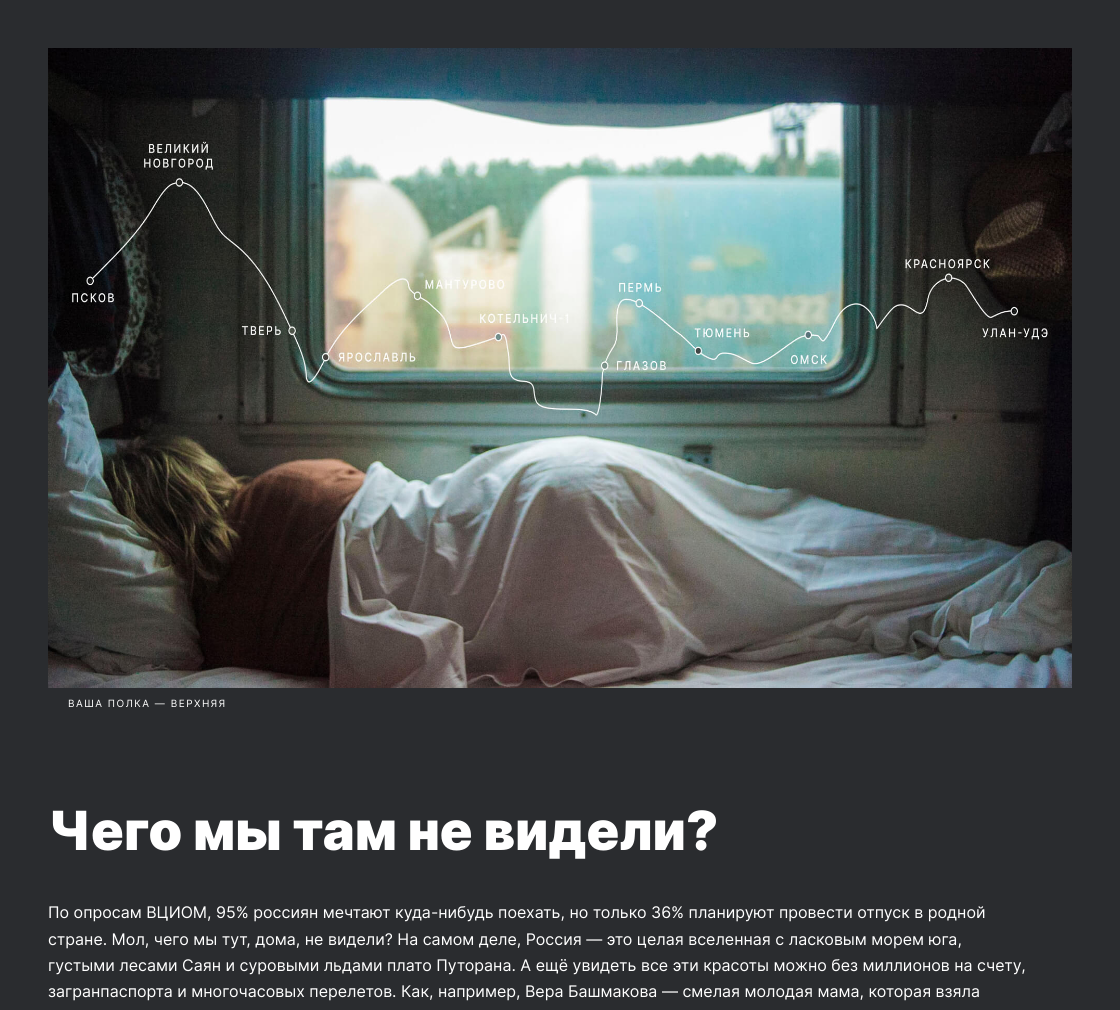
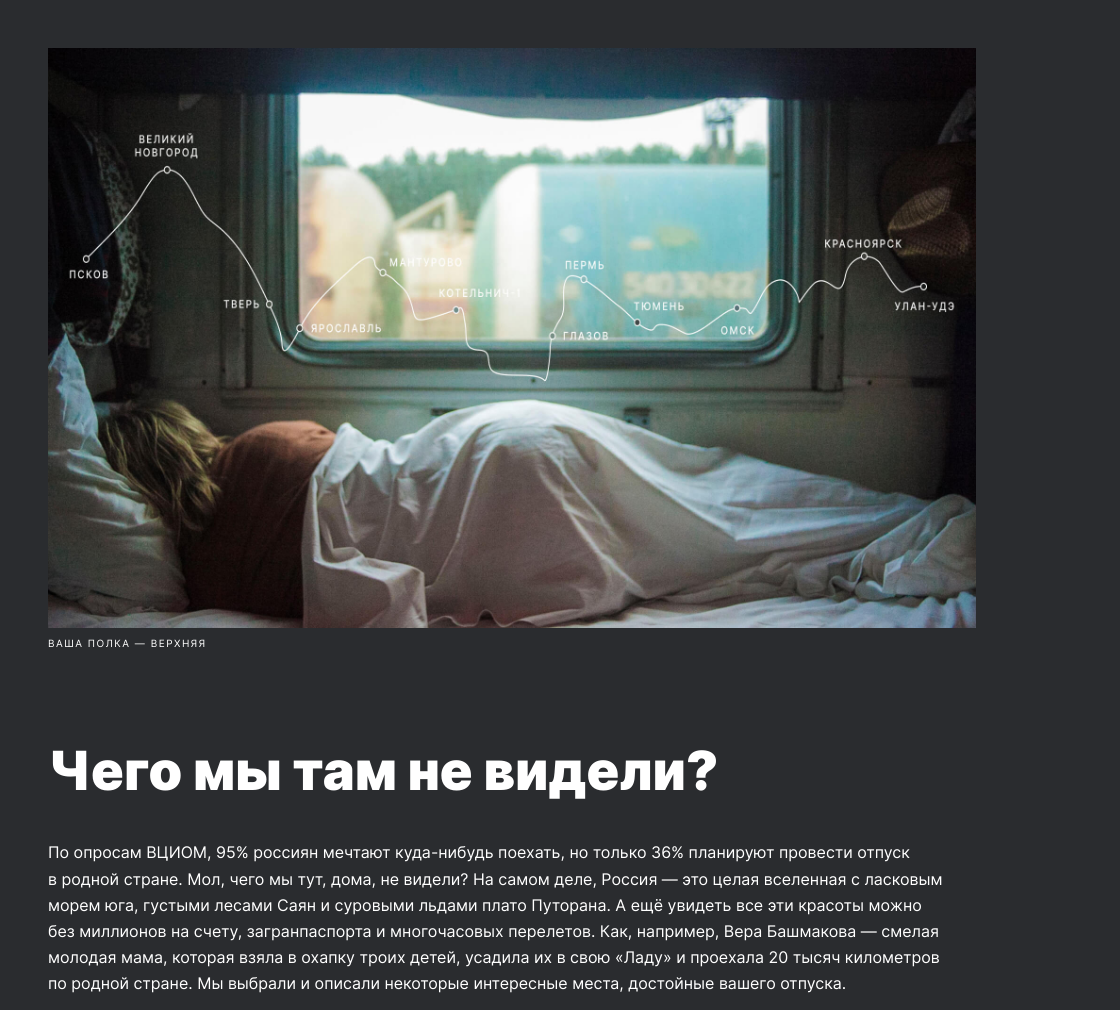
Before and after one commit to demi4ev/russian-travel, a plain HTML site: page index.html in a window 1024 px wide. Shown: the part 448-1458 px from the top of the page, 1120 px wide, since content can reach past the window. Drawn offline with Linux system fonts and the light colour scheme.

Commit message:
Fixed horizontal scroll

```diff
--- a/blocks/cover/cover.css
+++ b/blocks/cover/cover.css
@@ -27,11 +27,13 @@
 @media screen and (max-width: 767px) {
   .cover {
     margin: 64px auto 0;
+    min-height: 40vh;
   }
 }
 
 @media screen and (max-width: 1279px) and (min-width: 768px) {
   .cover {
     margin: 88px auto 0;
+    min-height: 60vh;
   }
 }
--- a/blocks/default-back/default-back.css
+++ b/blocks/default-back/default-back.css
@@ -1,4 +1,5 @@
 .default-back {
   background: #2A2C2F;
   margin: 0 auto;
+  overflow-x: hidden;
 }
--- /dev/null
+++ b/blocks/header/__lang-link/_active/header__lang-link_active.css
@@ -0,0 +1,3 @@
+.header__lang-link_active {
+  text-decoration: underline;
+}
--- a/blocks/header/__lang-link/header__lang-link.css
+++ b/blocks/header/__lang-link/header__lang-link.css
@@ -17,10 +17,6 @@
   opacity: .8;
 }
 
-.header__lang-link_active {
-  text-decoration: underline;
-}
-
 .header__lang-link:last-child {
   margin-right: 0;
 }
--- a/blocks/lead/__image/lead__image.css
+++ b/blocks/lead/__image/lead__image.css
@@ -6,7 +6,7 @@
 @media screen and (max-width: 767px) {
   .lead__image {
     width: 100vw;
-  }
+    }
 }
 
 @media screen and (max-width: 1023px) and (min-width: 768px) {
@@ -17,6 +17,6 @@
 
 @media screen and (max-width: 1279px) and (min-width: 1024px) {
   .lead__image {
-    width: 100vw;
+
   }
 }
--- a/blocks/page/page.css
+++ b/blocks/page/page.css
@@ -1,7 +1,6 @@
 .page {
   min-width: 320px;
   max-width: 1280px;
-  width: 100%;
   padding: 0 48px;
   margin: 0 auto;
   height: 100%;
--- a/pages/index.css
+++ b/pages/index.css
@@ -7,8 +7,9 @@
 @import url(../blocks/page/page.css);
 
 @import url(../blocks/header/header.css);
+@import url(../blocks/header/__lang-links/header__lang-links.css);
 @import url(../blocks/header/__lang-link/header__lang-link.css);
-@import url(../blocks/header/__lang-links/header__lang-links.css);
+@import url(../blocks/header/__lang-link/_active/header__lang-link_active.css);
 @import url(../blocks/header/__logo/header__logo.css);
 
 @import url(../blocks/lead/lead.css);
```
Also changed, not shown: 2 other files.
